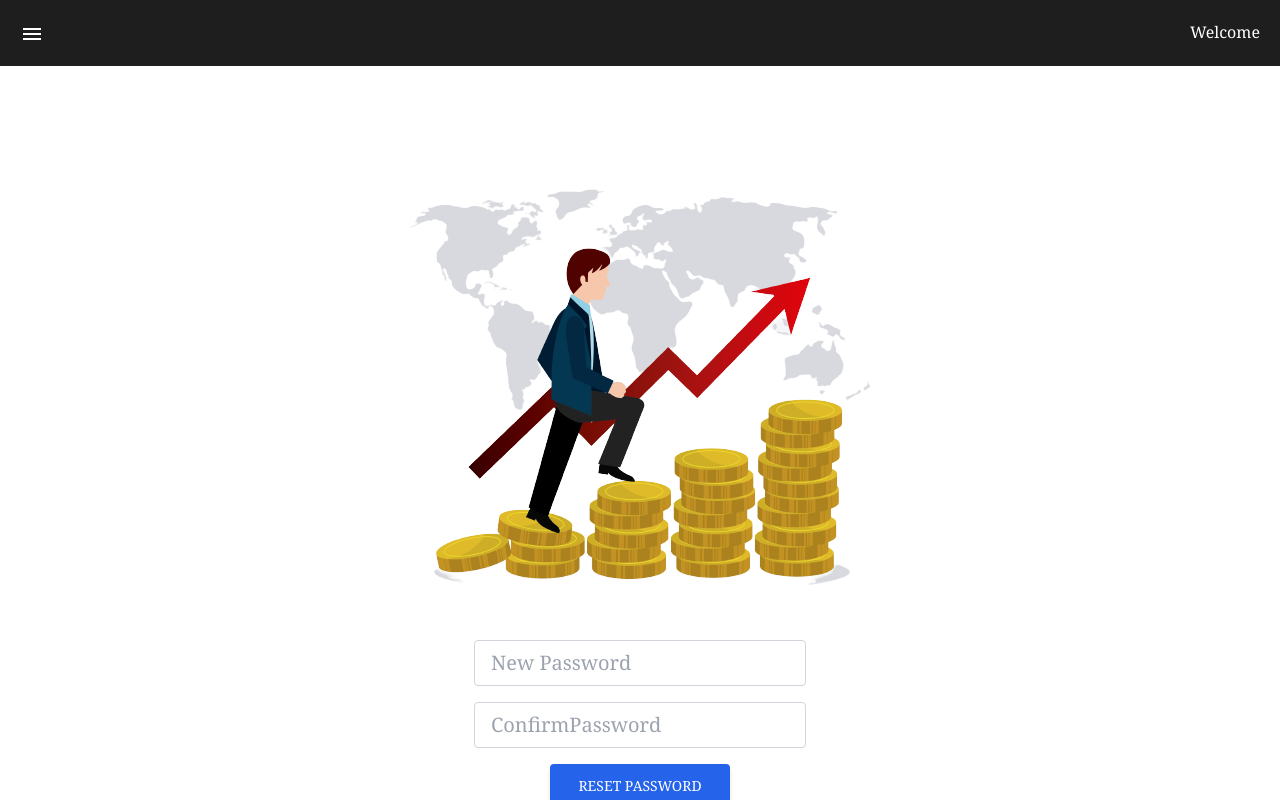
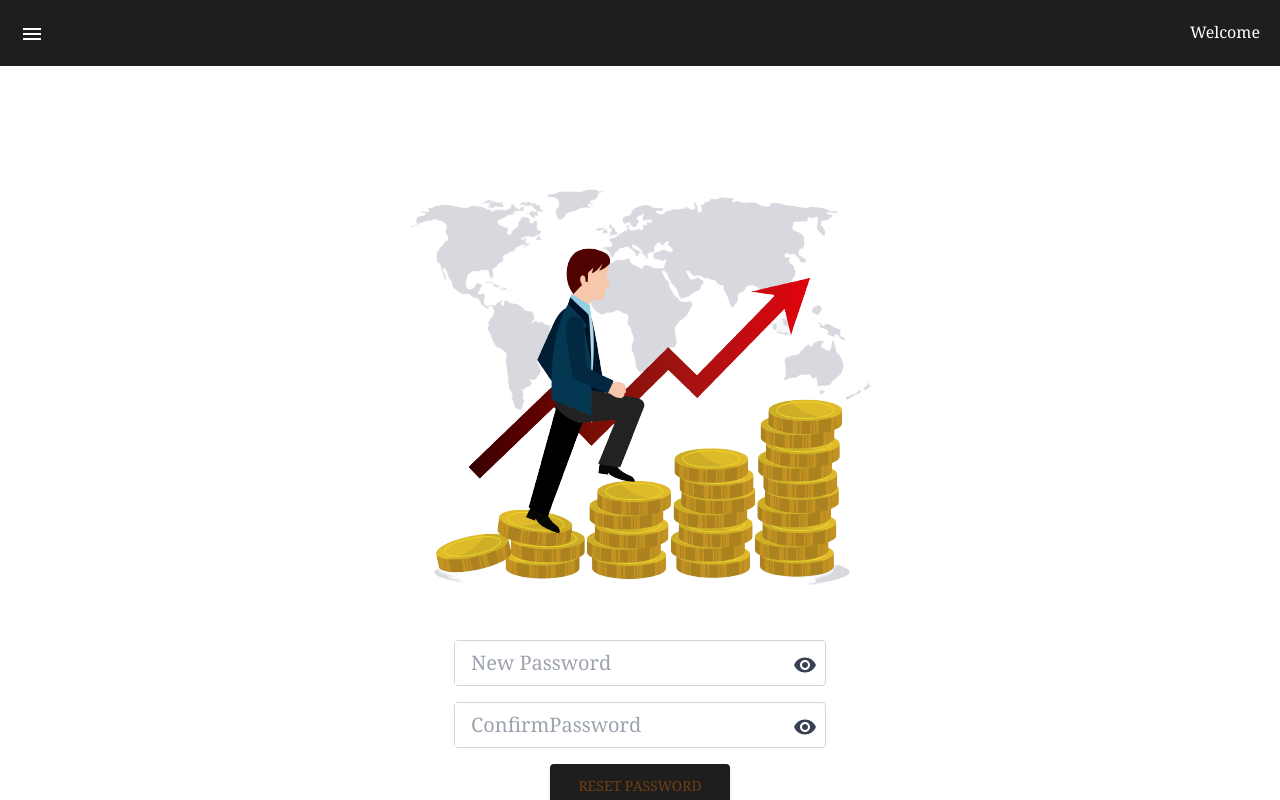
Before and after one commit to Hsuter/sisoti, a React (Vite) app in the folder frontend/: page /reset-password-confirmation in a window 1280 px wide. Built offline with nearby package versions, Linux system fonts and the light colour scheme.

Commit message:
show password on command

```diff
--- a/frontend/src/pages/Login.jsx
+++ b/frontend/src/pages/Login.jsx
@@ -5,11 +5,15 @@ import { Link, useNavigate } from "react-router-dom";
 import { useEffect } from "react";
 import { trader } from "../assets";
 import { isPending } from "@reduxjs/toolkit";
+import VisibilityIcon from "@mui/icons-material/Visibility";
+import VisibilityOffIcon from "@mui/icons-material/VisibilityOff";
 
 const Login = () => {
   const navigate = useNavigate();
   const dispatch = useDispatch();
   const auth = useSelector((state) => state.auth);
+
+  const [showPassword, setShowPassword] = useState(false);
 
   const [user, setUser] = useState({
     email: "",
@@ -43,7 +47,7 @@ const Login = () => {
                 <div className="mb-6">
                   <input
                     type="text"
-                    className="form-control block w-full px-4 py-2 text-xl font-normal text-gray-700 bg-white bg-clip-padding border border-solid border-gray-300 rounded transition ease-in-out m-0 focus:text-gray-700 focus:bg-white focus:border-blue-600 focus:outline-none"
+                    className="form-control block w-full px-4 py-2 text-xl font-normal text-gray-700 bg-white bg-clip-padding border border-solid border-gray-300 rounded transition ease-in-out m-0 focus:text-gray-700 focus:bg-white focus:border-brown focus:outline-none"
                     placeholder="Email address"
                     onChange={(e) => {
                       setUser({ ...user, email: e.target.value });
@@ -52,15 +56,22 @@ const Login = () => {
                 </div>
 
                 {/*Password*/}
-                <div className="mb-6">
+                <div className="mb-6 flex flex-row items-center w-full  text-xl font-normal text-gray-700 bg-white bg-clip-padding border border-solid border-gray-300 rounded transition ease-in-out m-0 focus:text-gray-700 focus:bg-white focus:border-blue-600 focus:outline-none">
                   <input
-                    type="password"
-                    className="form-control block w-full px-4 py-2 text-xl font-normal text-gray-700 bg-white bg-clip-padding border border-solid border-gray-300 rounded transition ease-in-out m-0 focus:text-gray-700 focus:bg-white focus:border-blue-600 focus:outline-none"
-                    placeholder="Password"
+                    type={showPassword ? "text" : "password"}
+                    className="w-full px-4 py-2"
+                    placeholder="Password "
                     onChange={(e) => {
                       setUser({ ...user, password: e.target.value });
                     }}
                   />
+                  <span
+                    className=" p-2"
+                    onClick={() => setShowPassword(!showPassword)}
+                    style={{ cursor: "pointer" }}
+                  >
+                    {showPassword ? <VisibilityOffIcon /> : <VisibilityIcon />}
+                  </span>
                 </div>
                 <div className="text-style: italic mb-4 font-bold ">
                   {auth.loginStatus === "rejected" ? (
@@ -100,7 +111,7 @@ const Login = () => {
                 {/*Submit*/}
                 <button
                   type="submit"
-                  className="inline-block px-7 py-3 bg-blue-600 text-white font-medium text-sm leading-snug uppercase rounded shadow-md hover:bg-blue-700 hover:shadow-lg focus:bg-blue-700 focus:shadow-lg focus:outline-none focus:ring-0 active:bg-blue-800 active:shadow-lg transition duration-150 ease-in-out w-full"
+                  className="inline-block px-7 py-3 bg-brown text-white font-medium text-sm leading-snug uppercase rounded shadow-md  hover:shadow-lg focus:bg-blue-700 focus:shadow-lg focus:outline-none focus:ring-0 active:bg-blue-800 active:shadow-lg transition duration-150 ease-in-out w-full"
                   data-mdb-ripple="true"
                   data-mdb-ripple-color="light"
                   onClick={verify}
--- a/frontend/src/pages/ReqResPass.jsx
+++ b/frontend/src/pages/ReqResPass.jsx
@@ -59,7 +59,7 @@ const ReqResPass = () => {
       <div>
         <button
           type="submit"
-          className="inline-block px-7 py-3 bg-blue-600 text-white font-medium text-sm leading-snug uppercase rounded shadow-md hover:bg-blue-700 hover:shadow-lg focus:bg-blue-700 focus:shadow-lg focus:outline-none focus:ring-0 active:bg-blue-800 active:shadow-lg transition duration-150 ease-in-out w-full"
+          className="inline-block px-7 py-3 bg-brown text-white font-medium text-sm leading-snug uppercase rounded shadow-md hover:bg-blue-700 hover:shadow-lg focus:bg-blue-700 focus:shadow-lg focus:outline-none focus:ring-0 active:bg-blue-800 active:shadow-lg transition duration-150 ease-in-out w-full"
           onClick={handleRequestPasswordReset}
         >
           {requestPasswordResetStatus == "pending" ? (
--- a/frontend/src/pages/ResetPass.jsx
+++ b/frontend/src/pages/ResetPass.jsx
@@ -3,6 +3,9 @@ import { useDispatch, useSelector } from "react-redux";
 import { resetPasswordConfirmation } from "../services/authSlice";
 import { trader } from "../assets";
 import { toast } from "react-toastify";
+import VisibilityIcon from "@mui/icons-material/Visibility";
+import VisibilityOffIcon from "@mui/icons-material/VisibilityOff";
+import { Link } from "react-router-dom";
 
 const ResetPass = () => {
   const dispatch = useDispatch();
@@ -13,6 +16,8 @@ const ResetPass = () => {
   const [password, setPassword] = useState("");
   const [confirmPassword, setConfirmPassword] = useState("");
   const [isMatching, setIsmatching] = useState(false);
+  const [showPassword, setShowPassword] = useState(false);
+  const [showConfPassword, setShowConfPassword] = useState(false);
 
   const handleConfirmPassword = () => {
     if (password === confirmPassword && password.length > 3) {
@@ -45,7 +50,12 @@ const ResetPass = () => {
         <img src={trader} className="w-full" alt="Phone image" />
         {resetPasswordConfirmationStatus === "success" && (
           <div className="font-bold mb-5 text-yellow-500 px-10">
-            <p>Password reset successful,proceed to login </p>
+            <p>
+              Password reset successful,proceed to
+              <span className="text-blue-600">
+                <Link to="/login">Log in</Link>
+              </span>
+            </p>
           </div>
         )}
         {resetPasswordConfirmationStatus === "rejected" && (
@@ -56,25 +66,40 @@ const ResetPass = () => {
           </div>
         )}
       </div>
-      <div className="flex flex-col gap-4">
-        <form>
+      <div className="flex flex-col gap-4 ">
+        <div className="flex flex-row w-full  text-xl font-normal text-gray-700 bg-white bg-clip-padding border border-solid border-gray-300 rounded transition ease-in-out m-0 focus:text-gray-700 focus:bg-white focus:border-blue-600 focus:outline-none">
           <input
-            type="password"
+            type={showPassword ? "text" : "password"}
             placeholder="New Password"
             value={password}
             onChange={(e) => setPassword(e.target.value)}
-            className="form-control block w-full px-4 py-2 text-xl font-normal text-gray-700 bg-white bg-clip-padding border border-solid border-gray-300 rounded transition ease-in-out m-0 focus:text-gray-700 focus:bg-white focus:border-blue-600 focus:outline-none"
+            className=" px-4 py-2 w-full"
           />
-        </form>
-        <form>
+          <span
+            className="p-2"
+            onClick={() => setShowPassword(!showPassword)}
+            style={{ cursor: "pointer" }}
+          >
+            {showPassword ? <VisibilityOffIcon /> : <VisibilityIcon />}
+          </span>
+        </div>
+
+        <div className="flex flex-row w-full  text-xl font-normal text-gray-700 bg-white bg-clip-padding border border-solid border-gray-300 rounded transition ease-in-out m-0 focus:text-gray-700 focus:bg-white focus:border-blue-600 focus:outline-none">
           <input
-            type="password"
+            type={showConfPassword ? "text" : "password"}
             placeholder="ConfirmPassword"
             value={confirmPassword}
             onChange={(e) => setConfirmPassword(e.target.value)}
-            className="form-control block w-full px-4 py-2 text-xl font-normal text-gray-700 bg-white bg-clip-padding border border-solid border-gray-300 rounded transition ease-in-out m-0 focus:text-gray-700 focus:bg-white focus:border-blue-600 focus:outline-none"
+            className="form-control block px-4 py-2 w-full "
           />
-        </form>
+          <span
+            className="p-2"
+            onClick={() => setShowConfPassword(!showConfPassword)}
+            style={{ cursor: "pointer" }}
+          >
+            {showConfPassword ? <VisibilityOffIcon /> : <VisibilityIcon />}
+          </span>
+        </div>
 
         {isMatching ? (
           <p className="text-style: italic mb-4 font-bold text-rose-900">
@@ -92,11 +117,15 @@ const ResetPass = () => {
           className={`${
             isMatching
               ? "cursor-pointer"
-              : " text-rose-900 cursor-not-allowed pointer-events-none"
-          }inline-block px-7 py-3 bg-blue-600 text-white font-medium text-sm leading-snug uppercase rounded shadow-md hover:bg-blue-700 hover:shadow-lg focus:bg-blue-700 focus:shadow-lg focus:outline-none focus:ring-0 active:bg-blue-800 active:shadow-lg transition duration-150 ease-in-out w-full`}
+              : " text-yellow-900 cursor-not-allowed pointer-events-none"
+          }inline-block px-7 py-3 bg-brown text-white font-medium text-sm leading-snug uppercase rounded shadow-md  hover:shadow-lg  focus:shadow-lg focus:outline-none focus:ring-0  active:shadow-lg transition duration-150 ease-in-out w-full`}
           onClick={handleResetPassword}
         >
-          Reset Password
+          {resetPasswordConfirmationStatus == "pending" ? (
+            <p>Loading...</p>
+          ) : (
+            <p>Reset Password</p>
+          )}
         </button>
       </div>
     </div>
--- a/frontend/src/pages/SignUp.jsx
+++ b/frontend/src/pages/SignUp.jsx
@@ -4,6 +4,8 @@ import { registerUser } from "../services/authSlice";
 import { Link, useNavigate } from "react-router-dom";
 import { toast } from "react-toastify";
 import { trader } from "../assets";
+import VisibilityIcon from "@mui/icons-material/Visibility";
+import VisibilityOffIcon from "@mui/icons-material/VisibilityOff";
 
 const SignUp = () => {
   const navigate = useNavigate();
@@ -15,6 +17,8 @@ const SignUp = () => {
     password: "",
     confirmPass: "",
   });
+  const [showPassword, setShowPassword] = useState(false);
+  const [showConfPassword, setShowConfPassword] = useState(false);
   const [isMatching, setIsmatching] = useState(false);
   const [isEmailMatching, setEmailIsmatching] = useState(false);
 
@@ -51,7 +55,7 @@ const SignUp = () => {
 
   return (
     <div>
-      <section className="bg-white mb-20">
+      <section className="bg-white mb-20 ">
         <div className="container px-6 py-12 h-full">
           <div className="flex justify-center items-center flex-wrap h-full g-6 text-gray-800">
             <div className="md:w-8/12 lg:w-6/12 mb-12 md:mb-0">
@@ -71,7 +75,7 @@ const SignUp = () => {
                 <div className="mb-6">
                   <input
                     type="text"
-                    className="form-control block w-full px-4 py-2 text-xl font-normal text-gray-700 bg-white bg-clip-padding border border-solid border-gray-300 rounded transition ease-in-out m-0 focus:text-gray-700 focus:bg-white focus:border-blue-600 focus:outline-none"
+                    className="form-control block w-full px-4 py-2 text-xl font-normal text-gray-700 bg-white bg-clip-padding border border-solid border-gray-300 rounded transition ease-in-out m-0 focus:text-gray-700 focus:bg-white focus:border-brown focus:outline-none"
                     placeholder="Full name"
                     onChange={(e) => {
                       setUser({ ...user, name: e.target.value });
@@ -83,7 +87,7 @@ const SignUp = () => {
                 <div className="mb-6">
                   <input
                     type="text"
-                    className="form-control block w-full px-4 py-2 text-xl font-normal text-gray-700 bg-white bg-clip-padding border border-solid border-gray-300 rounded transition ease-in-out m-0 focus:text-gray-700 focus:bg-white focus:border-blue-600 focus:outline-none"
+                    className="form-control block w-full px-4 py-2 text-xl font-normal text-gray-700 bg-white bg-clip-padding border border-solid border-gray-300 rounded transition ease-in-out m-0 focus:text-gray-700 focus:bg-white focus:border-brown focus:outline-none"
                     placeholder="Email address"
                     onChange={(e) => {
                       setUser({ ...user, email: e.target.value });
@@ -102,7 +106,7 @@ const SignUp = () => {
 
                 <input
                   type="text"
-                  className="form-control mb-6 block w-full px-4 py-2 text-xl font-normal text-gray-700 bg-white bg-clip-padding border border-solid border-gray-300 rounded transition ease-in-out m-0 focus:text-gray-700 focus:bg-white focus:border-blue-600 focus:outline-none"
+                  className="form-control mb-6 block w-full px-4 py-2 text-xl font-normal text-gray-700 bg-white bg-clip-padding border border-solid border-gray-300 rounded transition ease-in-out m-0 focus:text-gray-700 focus:bg-white focus:border-brown focus:outline-none"
                   placeholder="Confirm email address"
                   onChange={(e) => {
                     setUser({ ...user, confirmEmail: e.target.value });
@@ -110,29 +114,47 @@ const SignUp = () => {
                 />
 
                 {/*Password*/}
-                <div className="mb-6">
+                <div className="mb-6 flex flex-row w-full  text-xl font-normal text-gray-700 bg-white bg-clip-padding border border-solid border-gray-300 rounded transition ease-in-out m-0 focus:text-gray-700 focus:bg-white   focus:outline-none">
                   <input
-                    type="password"
-                    className="form-control block w-full px-4 py-2 text-xl font-normal text-gray-700 bg-white bg-clip-padding border border-solid border-gray-300 rounded transition ease-in-out m-0 focus:text-gray-700 focus:bg-white focus:border-blue-600 focus:outline-none"
-                    placeholder="Password"
+                    type={showPassword ? "text" : "password"}
+                    className=" px-4 py-2 w-full "
+                    placeholder="Password "
                     onChange={(e) => {
                       confirmPass();
                       setUser({ ...user, password: e.target.value });
                     }}
                   />
+                  <span
+                    className="p-2"
+                    onClick={() => setShowPassword(!showPassword)}
+                    style={{ cursor: "pointer" }}
+                  >
+                    {showPassword ? <VisibilityOffIcon /> : <VisibilityIcon />}
+                  </span>
                 </div>
 
                 {/*Confirm Password*/}
-                <div className="mb-6">
+                <div className="mb-6 flex flex-row w-full  text-xl font-normal text-gray-700 bg-white bg-clip-padding border border-solid border-gray-300 rounded transition ease-in-out m-0 focus:text-gray-700 focus:bg-white focus:border-blue-600 focus:outline-none">
                   <input
-                    type="password"
-                    className="form-control block w-full px-4 py-2 text-xl font-normal text-gray-700 bg-white bg-clip-padding border border-solid border-gray-300 rounded transition ease-in-out m-0 focus:text-gray-700 focus:bg-white focus:border-blue-600 focus:outline-none"
+                    type={showConfPassword ? "text" : "password"}
+                    className="form-control block px-4 py-2 w-full"
                     placeholder="Cofirm Password"
                     onChange={(e) => {
                       confirmPass();
                       setUser({ ...user, confirmPass: e.target.value });
                     }}
                   />
+                  <span
+                    className="p-2"
+                    onClick={() => setShowConfPassword(!showConfPassword)}
+                    style={{ cursor: "pointer" }}
+                  >
+                    {showConfPassword ? (
+                      <VisibilityOffIcon />
+                    ) : (
+                      <VisibilityIcon />
+                    )}
+                  </span>
                 </div>
 
                 {isMatching ? (
@@ -166,10 +188,10 @@ const SignUp = () => {
 
                 <button
                   type="submit"
-                  className={`inline-block px-7 py-3 bg-blue-600 text-white font-medium text-sm leading-snug uppercase rounded shadow-md hover:bg-blue-700 hover:shadow-lg focus:bg-blue-700 focus:shadow-lg focus:outline-none focus:ring-0 active:bg-blue-800 active:shadow-lg transition duration-150 ease-in-out w-full ${
+                  className={`inline-block px-7 py-3 bg-brown text-white font-medium text-sm leading-snug uppercase rounded shadow-md hover:bg-blue-700 hover:shadow-lg focus:bg-blue-700 focus:shadow-lg focus:outline-none focus:ring-0 active:bg-blue-800 active:shadow-lg transition duration-150 ease-in-out w-full ${
                     isMatching && isEmailMatching
                       ? "cursor-pointer"
-                      : " text-rose-800 cursor-not-allowed pointer-events-none"
+                      : " text-yellow-900  cursor-not-allowed pointer-events-none"
                   }`}
                   data-mdb-ripple="true"
                   data-mdb-ripple-color="light"
@@ -195,7 +217,7 @@ const SignUp = () => {
                 <Link to="/login">
                   <button
                     type="submit"
-                    className="inline-block px-7 py-3 bg-blue-600 text-white font-medium text-sm leading-snug uppercase rounded shadow-md hover:bg-blue-700 hover:shadow-lg focus:bg-blue-700 focus:shadow-lg focus:outline-none focus:ring-0 active:bg-blue-800 active:shadow-lg transition duration-150 ease-in-out w-full btnsgn"
+                    className="inline-block px-7 py-3 bg-brown text-white font-medium text-sm leading-snug uppercase rounded shadow-md hover:shadow-lg focus:bg-blue-700 focus:shadow-lg focus:outline-none focus:ring-0 active:bg-blue-800 active:shadow-lg transition duration-150 ease-in-out w-full btnsgn"
                     data-mdb-ripple="true"
                     data-mdb-ripple-color="light"
                   >
```
